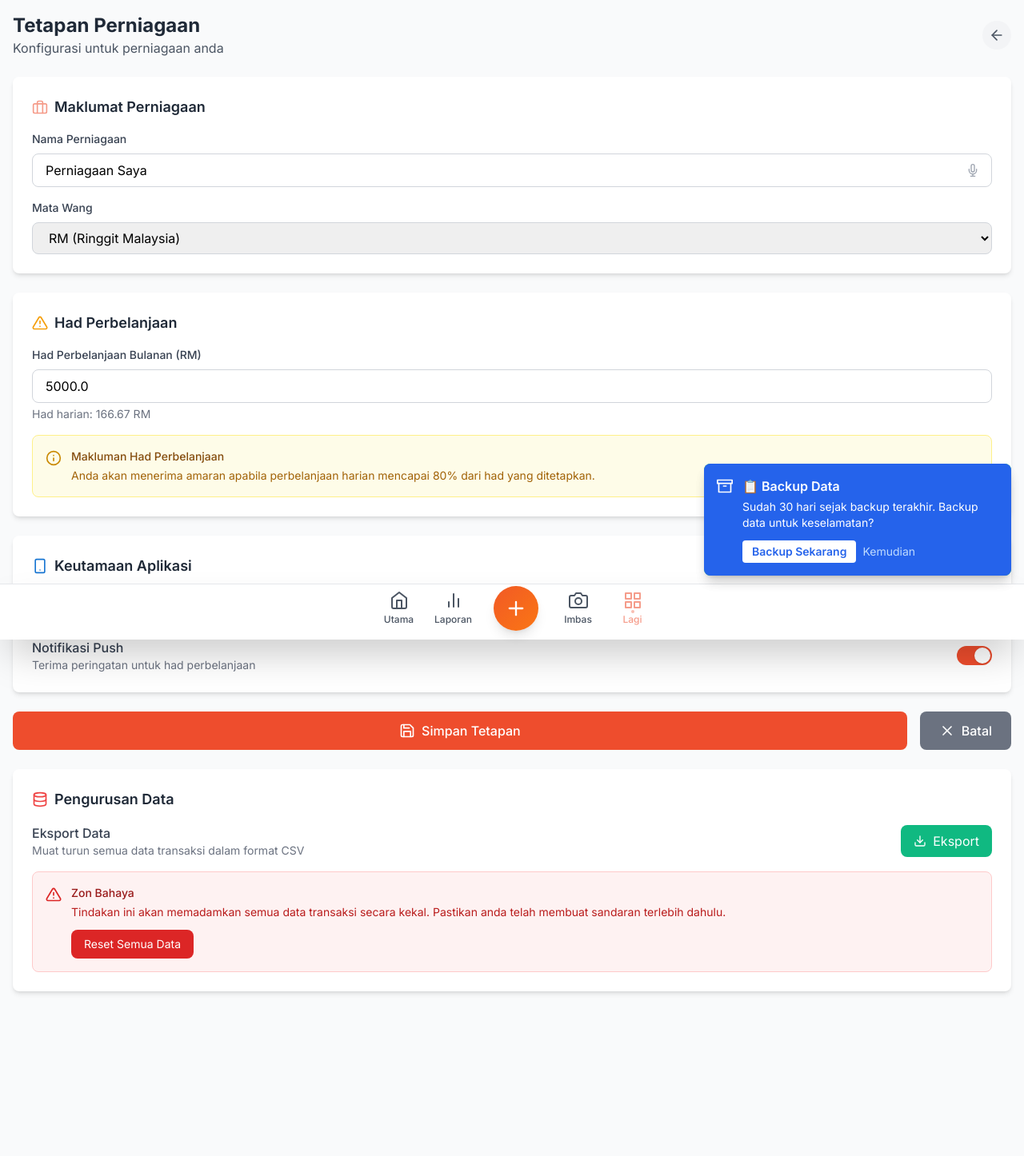
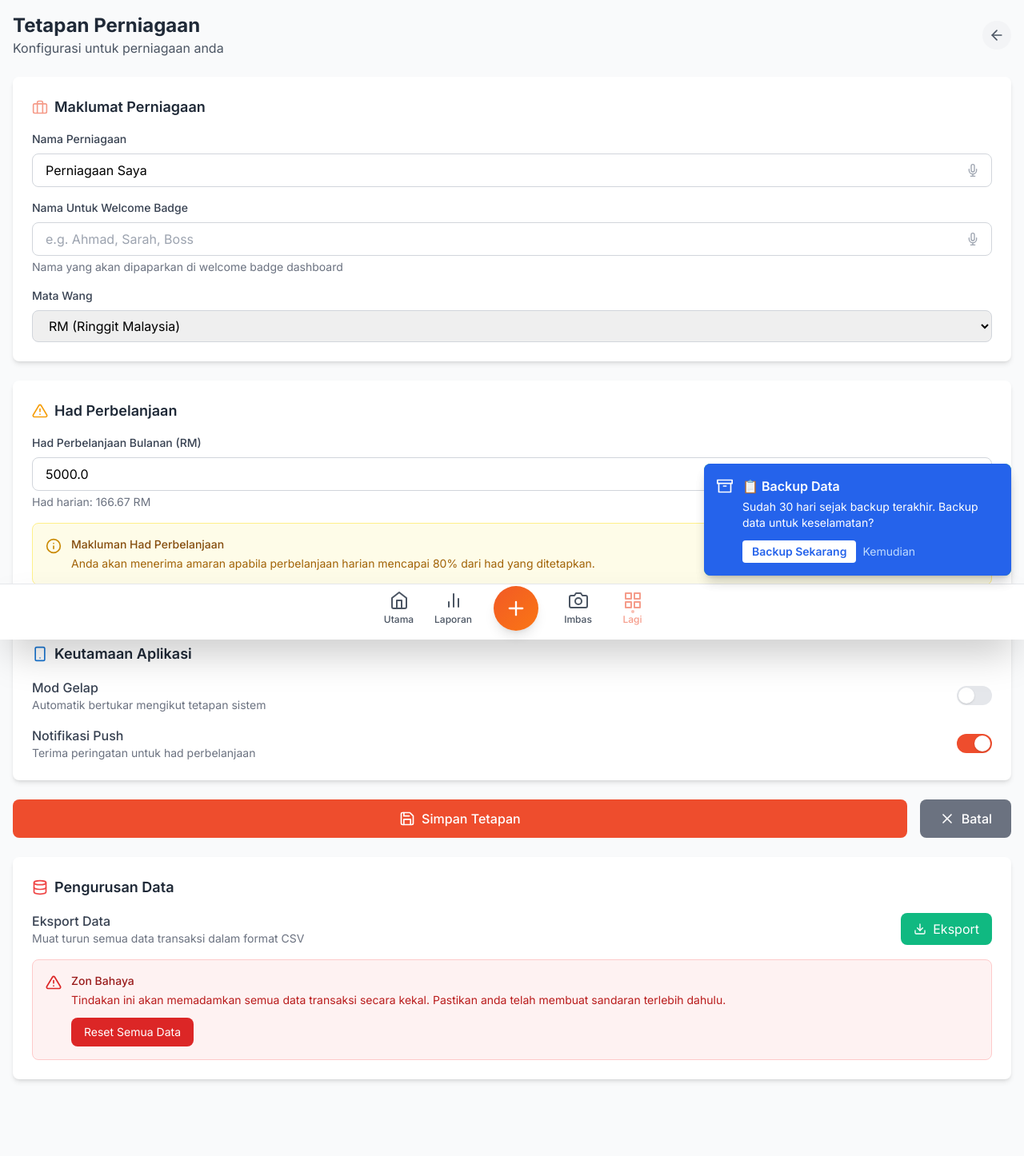
Before and after one commit to bnidigitalhq/pocketbizz-app, a Flask app: page /settings in a window 1280 px wide. Shown: the whole page at 80% size. Before the commit the page ends 1243 px from the top, so only its background shows below. Run offline with Flask 3, Linux system fonts and the light colour scheme; data comes from the database, SQL or seed files in the repository; some libraries are stand-ins or nearby versions.

Commit message:
Display personalized greetings with current date on the main dashboard
Adds a customizable welcome badge displaying the user's name and current date to index.html, and updates BusinessSettings in models.py and views.py.

Replit-Commit-Author: Agent
Replit-Commit-Session-Id: 816b2b75-b94b-4506-85c4-da1984e3837e
Replit-Commit-Screenshot-Url: https://storage.googleapis.com/screenshot-production-us-central1/c2eb580f-11fb-45fc-8983-cba287311366/310374c1-b4a3-4e62-a3c6-f7f453f4a096.jpg

```diff
--- a/models.py
+++ b/models.py
@@ -31,6 +31,7 @@ class Transaction(db.Model):
 class BusinessSettings(db.Model):
     id = db.Column(db.Integer, primary_key=True)
     business_name = db.Column(db.String(200))
+    welcome_name = db.Column(db.String(100))  # Personal name for welcome badge
     monthly_expense_limit = db.Column(db.Float, default=5000.0)
     default_currency = db.Column(db.String(10), default='RM')
     # Zakat settings
--- a/templates/settings.html
+++ b/templates/settings.html
@@ -36,6 +36,21 @@
                            class="w-full px-4 py-2 border border-gray-300 rounded-lg focus:ring-shopee-orange focus:border-shopee-orange"
                            placeholder="Masukkan nama perniagaan"
                            required>
+                </div>
+
+                <div>
+                    <label for="welcome_name" class="block text-sm font-medium text-gray-700 mb-2">
+                        Nama Untuk Welcome Badge
+                    </label>
+                    <input type="text"
+                           id="welcome_name"
+                           name="welcome_name"
+                           value="{{ settings.welcome_name or '' }}"
+                           class="w-full px-4 py-2 border border-gray-300 rounded-lg focus:ring-shopee-orange focus:border-shopee-orange"
+                           placeholder="e.g. Ahmad, Sarah, Boss">
+                    <p class="text-sm text-gray-500 mt-1">
+                        Nama yang akan dipaparkan di welcome badge dashboard
+                    </p>
                 </div>
 
                 <div>
--- a/views.py
+++ b/views.py
@@ -58,12 +58,17 @@ def index():
                 channel_stats[transaction.channel] = 0
             channel_stats[transaction.channel] += transaction.amount
 
+    # Get business settings for welcome badge
+    settings = BusinessSettings.query.first()
+
     return render_template('index.html',
                          today_income=today_income,
                          today_expenses=today_expenses,
                          today_profit=today_profit,
                          recent_transactions=recent_transactions,
-                         channel_stats=channel_stats)
+                         channel_stats=channel_stats,
+                         settings=settings,
+                         current_date=datetime.now())
 
 @app.route('/add_transaction')
 def add_transaction():
@@ -372,6 +377,7 @@ def update_settings():
             db.session.add(business_settings)
 
         business_settings.business_name = request.form.get('business_name')
+        business_settings.welcome_name = request.form.get('welcome_name')
         business_settings.monthly_expense_limit = float(request.form.get('monthly_expense_limit', 5000))
         business_settings.default_currency = request.form.get('default_currency', 'RM')
         business_settings.updated_at = datetime.utcnow()
```
Also changed, not shown: templates/index.html (+23 -0 lines).
